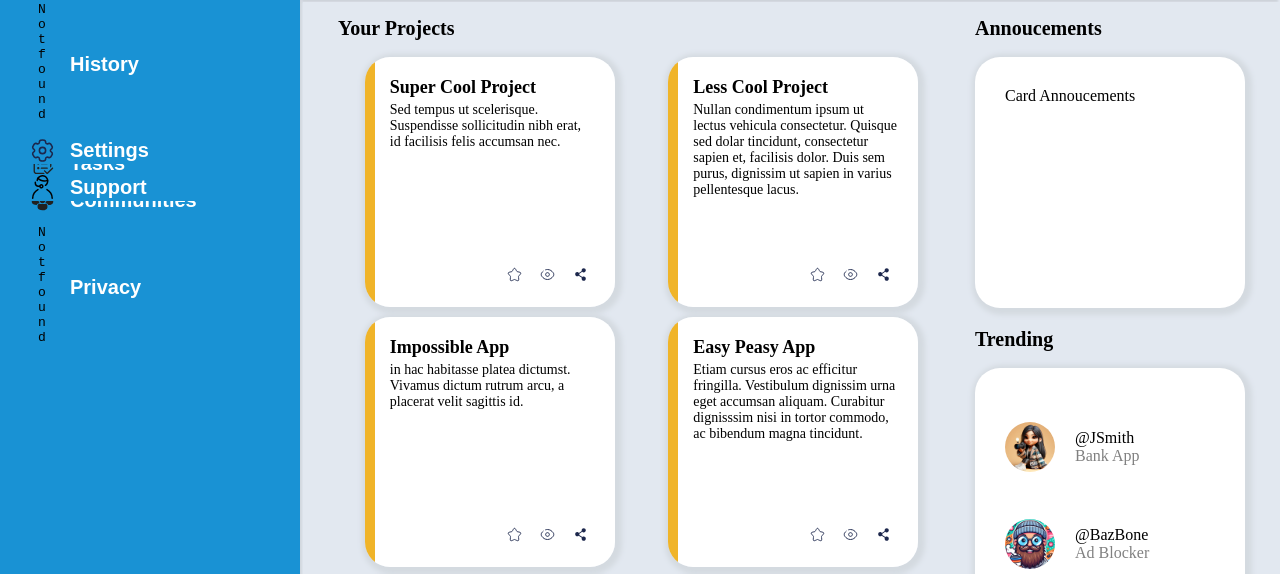
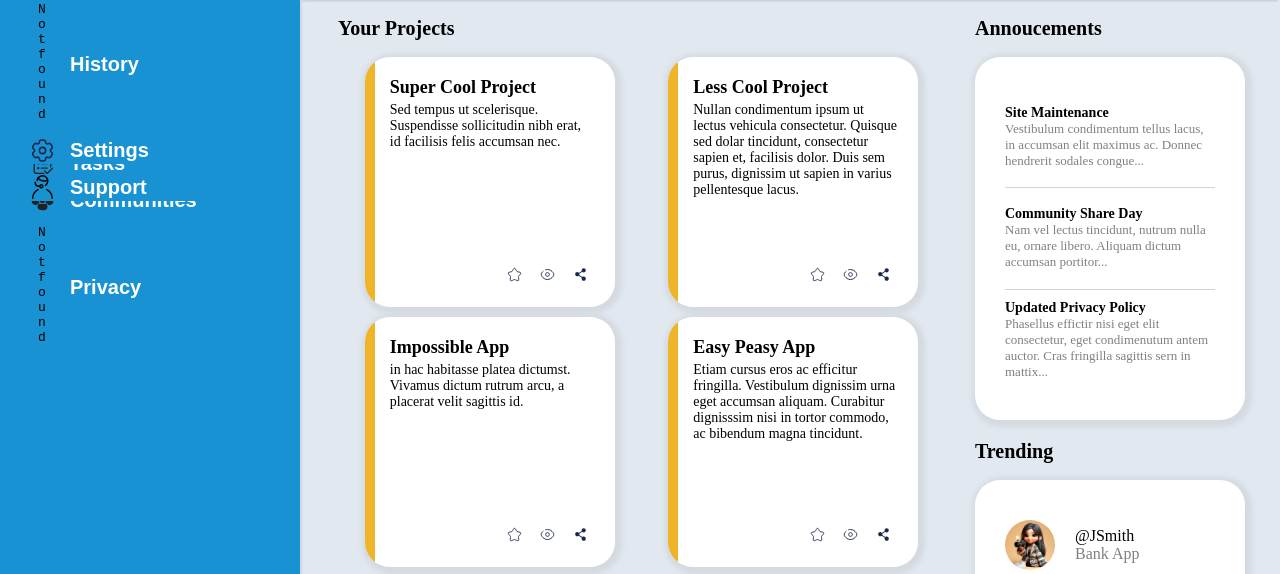
Before and after one commit to TezzGit/TOP-AdminDashboard, a plain HTML site: page index.html in a window 1280 px wide. Shown: the part 203-777 px from the top of the page. Drawn offline with Linux system fonts and the light colour scheme.

Commit message:
Finish Annoucements

```diff
--- a/index.html
+++ b/index.html
@@ -167,7 +167,22 @@
         </div>
         <div class="annoucements">
             <div class="heading">Annoucements</div>
-            <div class="card">Card Annoucements</div>
+            <div class="card">
+                <div class="trending-article">
+                    <div class="heading">Site Maintenance</div>
+                    <div class="blurb">Vestibulum condimentum tellus lacus, in accumsan elit maximus ac. Donnec hendrerit sodales congue...</div>
+                </div>
+                <div class="linebreak"></div>
+                <div class="trending-article">
+                    <div class="heading">Community Share Day</div>
+                    <div class="blurb">Nam vel lectus tincidunt, nutrum nulla eu, ornare libero. Aliquam dictum accumsan portitor...</div>
+                </div>
+                <div class="linebreak"></div>
+                <div class="trending-article">
+                    <div class="heading">Updated Privacy Policy</div>
+                    <div class="blurb">Phasellus effictir nisi eget elit consectetur, eget condimenutum antem auctor. Cras fringilla sagittis sern in mattix...</div>
+                </div>
+            </div>
         </div>
         <div class="trending">
             <div class="heading">Trending</div>
--- a/styles/style.css
+++ b/styles/style.css
@@ -254,6 +254,26 @@ body {
     padding: 30px;
 }
 
+.annoucements .card {
+    display: grid;
+    grid-template-rows: 1fr 1px 1fr 1px 1fr;
+    align-items: center;
+}
+
+.linebreak {
+    height: 1px;
+    background-color: lightgrey;
+}
+
+.trending-article .heading {
+    font-size: 14px;
+}
+
+.trending-article .blurb {
+    font-size: 13px;
+    color: grey;
+}
+
 .trending .card {
     display: grid;
     grid-template-rows: 1fr 1fr 1fr 1fr;
@@ -261,7 +281,7 @@ body {
 }
 
 .trend-account {
-    display:grid;
+    display: grid;
     grid-template-columns: 1fr 2fr;
     align-items: center;
 }
```
